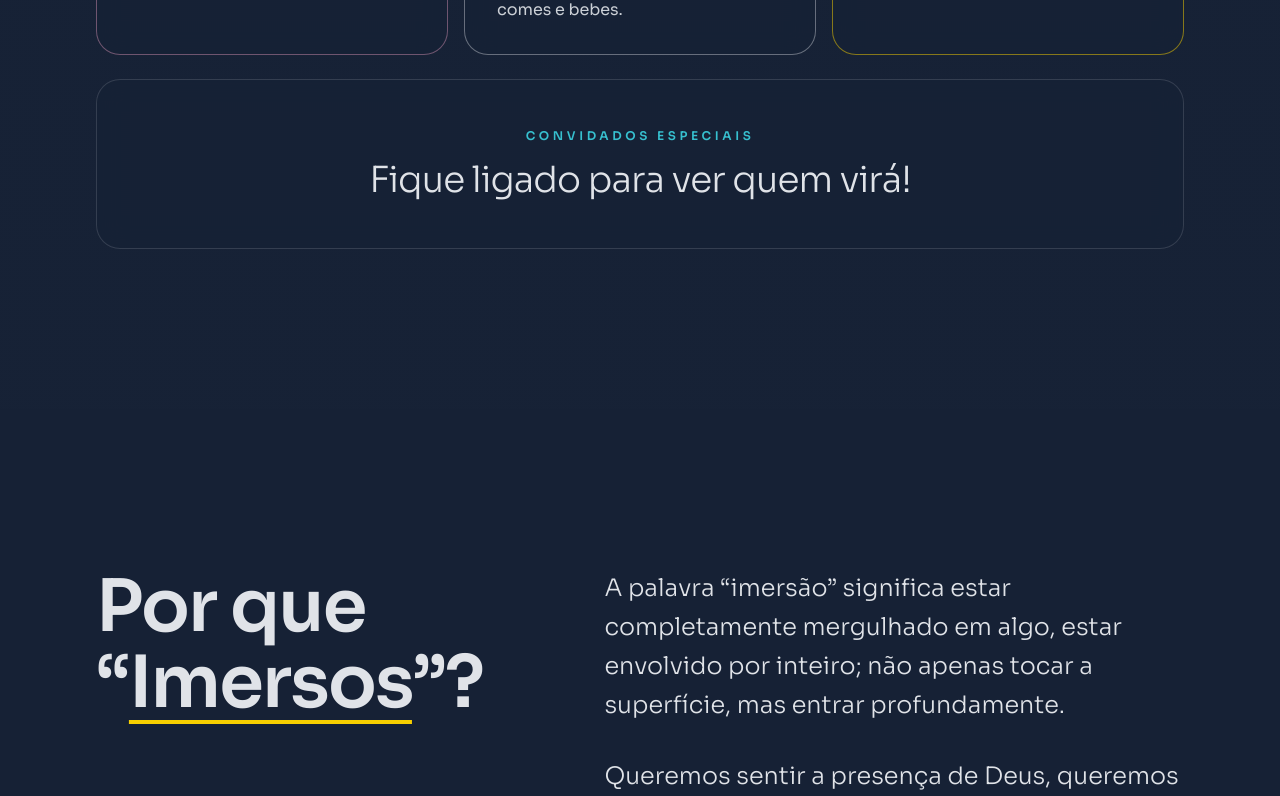
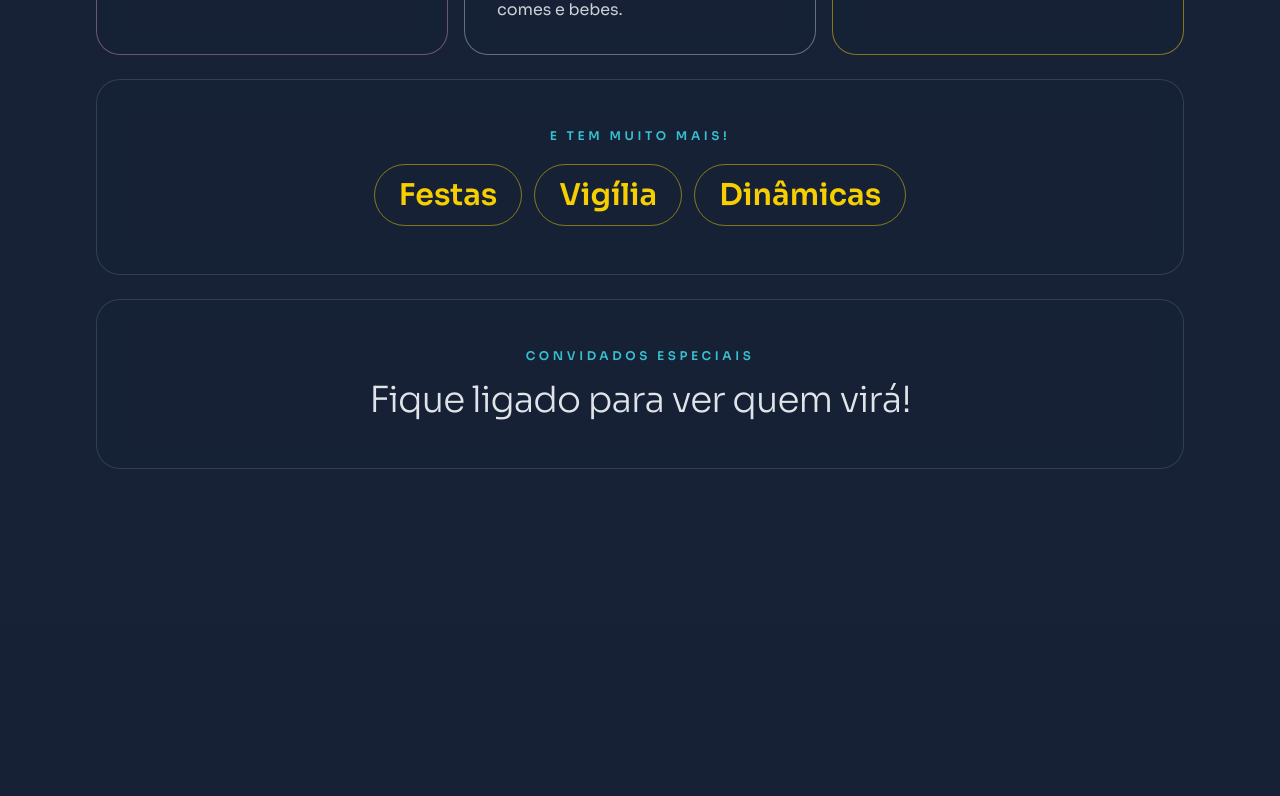
Before and after one commit to Pedro-Alonso/iigdprudente-lp, a Next.js app: page /jqv/retiro-imersos in a window 1280 px wide. Shown: the part 1960-2756 px from the top of the page. Built offline with nearby package versions, Linux system fonts and the light colour scheme.

Commit message:
feat: add more highlights block to retiro details

```diff
--- a/src/components/retiro/DetailsSection.tsx
+++ b/src/components/retiro/DetailsSection.tsx
@@ -97,6 +97,20 @@ export function DetailsSection() {
         </ul>
 
         <Card className="mt-4 text-center md:mt-6 md:py-12">
+          <p className={labelClasses}>{details.more.label}</p>
+          <ul className="mt-5 flex flex-wrap justify-center gap-3">
+            {details.more.items.map((item) => (
+              <li
+                key={item}
+                className="rounded-full border border-sun/50 px-6 py-3 text-xl font-semibold text-sun md:text-3xl"
+              >
+                {item}
+              </li>
+            ))}
+          </ul>
+        </Card>
+
+        <Card className="mt-4 text-center md:mt-6 md:py-12">
           <p className={labelClasses}>{details.guests.label}</p>
           <p className="mt-4 text-2xl font-light tracking-tight text-balance md:text-4xl">
             {details.guests.value}
--- a/src/content/retreat.ts
+++ b/src/content/retreat.ts
@@ -136,6 +136,10 @@ export const retreat = {
         tone: "sun",
       },
     ] as const,
+    more: {
+      label: "E tem muito mais!",
+      items: ["Festas", "Vigília", "Dinâmicas"],
+    },
     guests: {
       label: "Convidados especiais",
       value: "Fique ligado para ver quem virá!",
```
